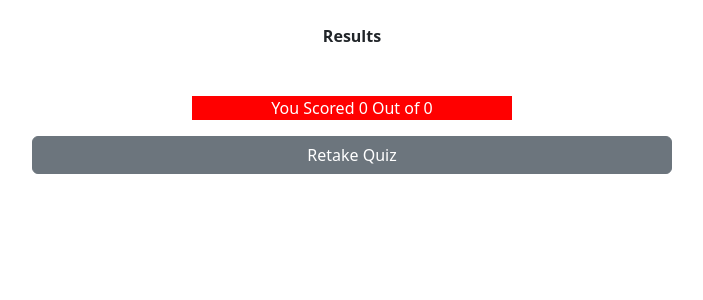
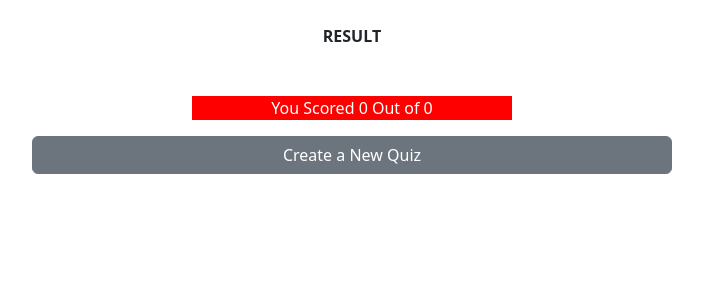
Before and after one commit to Blackcatz19/Blackcatz19.github.io, an Angular app: page /results in a window 1280 px wide. Shown: the top 300 px of the page, without its empty margins (288-991 px from the left). Built offline with nearby package versions, Linux system fonts and the light colour scheme.

Commit message:
Some changes

```diff
--- a/src/app/core/component/landing-page/landing-page.component.css
+++ b/src/app/core/component/landing-page/landing-page.component.css
@@ -10,6 +10,6 @@
 
 .quizContainer {
     width: 100%;
-    max-width: 50%;
+    max-width: 100%;
     margin: 0 auto;
 }
--- a/src/app/core/component/landing-page/landing-page.component.html
+++ b/src/app/core/component/landing-page/landing-page.component.html
@@ -1,11 +1,11 @@
-<div class="d-flex justify-content-center p-4 fw-bold">QuizMaker</div>
+<div class="d-flex justify-content-center p-4 fw-bold">QUIZ MAKER</div>
 <div class="d-flex justify-content-center">
     <select id="categorySelect" class="form-select w-25 me-2" [(ngModel)]="selectedCategoryOptions">
         <option value="">Select a category</option>
         <option *ngFor="let item of categoryObj" [value]="item.id">{{item.name}}</option>
     </select>
     <select id="difficultySelect" class="form-select w-25 me-2" [(ngModel)]="selectedDifficultyOptions">
-        <option value="">Select a Difficullty</option>
+        <option value="">Select difficulty</option>
         <option *ngFor="let item of difficultyLvl" [value]="item">{{item}}</option>
     </select>
     <button id="createBtn" class="btn btn-primary" (click)="createQuiz()">Create</button>
@@ -16,7 +16,7 @@
             <p class="d-flex flex-row justify-content-start mt-2" [innerHTML] = "data.question"></p>
             <div class="d-flex flex-row justify-content-start">
                 <div class="me-2" *ngFor="let choice of data.choice; index as j">
-                    <button type="button" class="btn btn-outline-success"
+                    <button type="button" class="btn btn-outline-success mb-4"
                         (click)="selectedAnswer(i,data.id,choice.option)"
                         [ngClass]="{selectColor: choice.isActive}" [innerHTML] = "choice.option"></button>
                 </div>
--- a/src/app/core/component/result-page/result-page.component.css
+++ b/src/app/core/component/result-page/result-page.component.css
@@ -37,7 +37,7 @@
 
 .quizContainer {
     width: 100%;
-    max-width: 50%;
+    max-width: 100%;
     margin: 0 auto;
 }
 .btn-outline-success:hover{
--- a/src/app/core/component/result-page/result-page.component.html
+++ b/src/app/core/component/result-page/result-page.component.html
@@ -1,10 +1,10 @@
-<div class="d-flex justify-content-center p-4 fw-bold">Results</div>
+<div class="d-flex justify-content-center p-4 fw-bold">RESULT</div>
 <div class="quizContainer">
     <div *ngFor="let data of quizObjQesAns; index as i">
         <p class="d-flex flex-row justify-content-start mt-2" [innerHTML] = "data.question"></p>
         <div class="d-flex flex-row justify-content-start">
             <div class="me-2" *ngFor="let choice of data.choice; index as j">
-                <button type="button" class="btn btn-outline-success"
+                <button type="button" class="btn btn-outline-success mb-4"
                     [ngClass]="{correctAns: choice.correctAns ,inCorrectAns: choice.inCorrectAns}" [innerHTML] = "choice.option"></button>
             </div>
         </div>
@@ -17,5 +17,5 @@
 </div>
 <div class="d-flex justify-content-center w-100">
 <button class="btn btn-secondary w-50" [routerLink]="['']"
-    routerLinkActive="router-link-active">Retake Quiz</button>
+    routerLinkActive="router-link-active">Create a New Quiz</button>
 </div>
```
Also changed, not shown: 3 other files (tests, documents, lock files or other folders).
